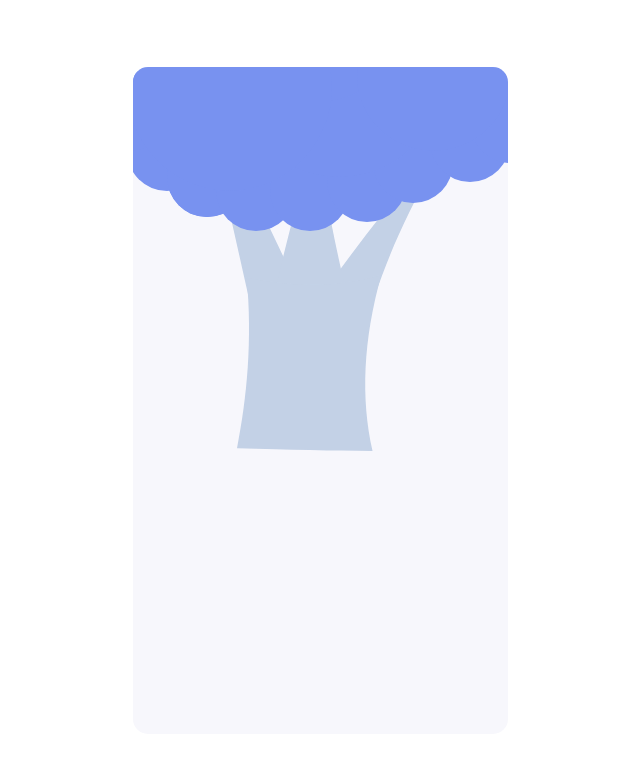
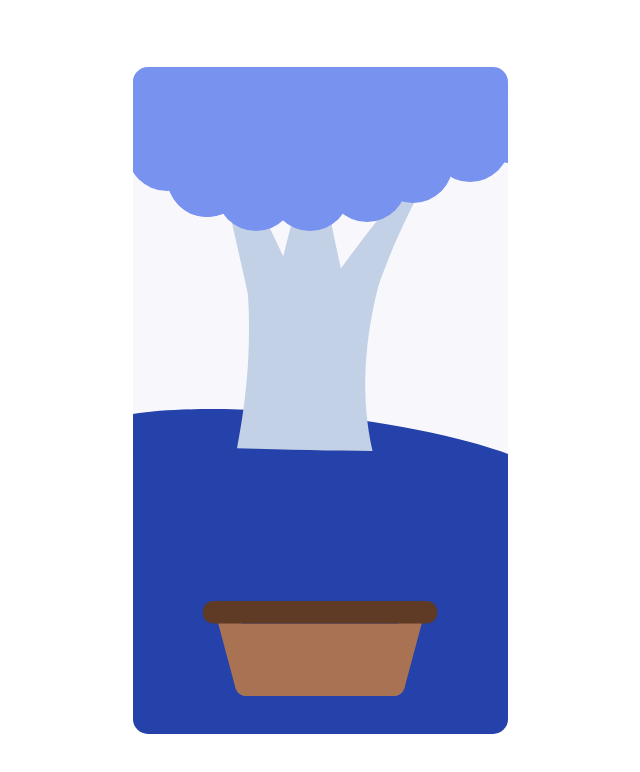
Before and after one commit to abidinkofficial/shaking-tree, a React (Create React App) app: page / in a window 1280 px wide. Shown: the top 772 px of the page, without its empty margins (320-960 px from the left). Built offline with nearby package versions, Linux system fonts and the light colour scheme.

Commit message:
Added initial basket component and initial shaking animation

```diff
--- /dev/null
+++ b/src/components/Basket/Basket.js
@@ -0,0 +1,11 @@
+import styles from "./Basket.module.scss"
+
+const Basket = () => {
+  return (
+    <div className={styles.Basket}>
+
+    </div>
+  )
+}
+
+export default Basket
--- /dev/null
+++ b/src/components/Basket/Basket.module.scss
@@ -0,0 +1,10 @@
+.Basket {
+  background-image: url("./Basket.svg");
+  position: relative;
+  left: 50%;
+  transform: translateX(-50%);
+  width: 235px;
+  height: 97px;
+  z-index: 1;
+  bottom: -50px;
+}
--- /dev/null
+++ b/src/components/Basket/index.js
@@ -0,0 +1,3 @@
+import Basket from "./Basket"
+
+export default Basket
--- a/src/components/Tree/Tree.module.scss
+++ b/src/components/Tree/Tree.module.scss
@@ -1,9 +1,37 @@
 .Tree {
   background-image: url("./Tree.svg");
   width: 460px;
+  min-width: 460px;
   height: 484px;
+  min-height: 484px;
   position: relative;
   left: 50%;
+  transform: translateX(-50%);
   top: -100px;
-  transform: translateX(-50%);
+  z-index: 1;
 }
+
+.Tree:hover {
+  animation: shake 1s cubic-bezier(.36,.07,.19,.97) both;
+  transform: translate3d(-50%);
+  // backface-visibility: hidden;
+  // perspective: 1000px;
+}
+
+@keyframes shake {
+  10%, 90% {
+    transform: translateX(-49%);
+  }
+
+  20%, 80% {
+    transform: translateX(-52%);
+  }
+
+  30%, 50%, 70% {
+    transform: translateX(-46%);
+  }
+
+  40%, 60% {
+    transform: translateX(-54%);
+  }
+}
--- a/src/pages/ShakingTree/ShakingTree.js
+++ b/src/pages/ShakingTree/ShakingTree.js
@@ -1,11 +1,15 @@
 import styles from "./ShakingTree.module.scss"
+import { ReactComponent as Ground } from "./Ground.svg"
 
 import Tree from "../../components/Tree"
+import Basket from "../../components/Basket"
 
 const ShakingTree = () => {
   return (
     <div className={styles.ShakingTree}>
       <Tree />
+      <Basket />
+      <Ground className={styles.Ground} />
     </div>
   )
 }
--- a/src/pages/ShakingTree/ShakingTree.module.scss
+++ b/src/pages/ShakingTree/ShakingTree.module.scss
@@ -6,4 +6,17 @@
   background-color: $background-color;
   border-radius: 15px;
   overflow: hidden;
+  position: absolute;
 }
+
+.Ground {
+  display: block;
+  position: relative;
+  width: 510px;
+  min-width: 510px;
+  height: 380px;
+  min-height: 380px;
+  left: 50%;
+  transform: translateX(-50%);
+  bottom: 260px;
+}
```
Also changed, not shown: src/components/Basket/Basket.svg (added), src/pages/ShakingTree/Ground.svg (added).
